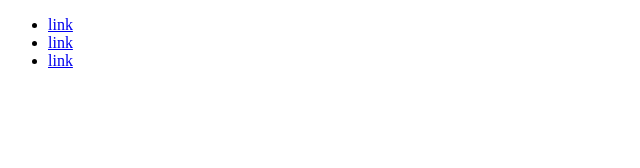
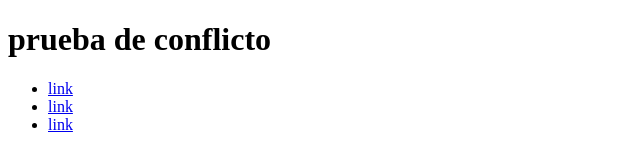
Before and after one commit to rodricabj1/branches, a plain HTML site: page index.html in a window 1280 px wide. Shown: the whole page, without its empty margins (0-640 px from the left). Drawn offline with Linux system fonts and the light colour scheme.

Commit message:
prueba de conflicto

```diff
--- a/index.html
+++ b/index.html
@@ -6,6 +6,7 @@
     <title>branches</title>
 </head>
 <body>
+    <h1> prueba de conflicto</h1>
     <nav>
         <ul>
             <li><a href="#">link</a></li>
```
